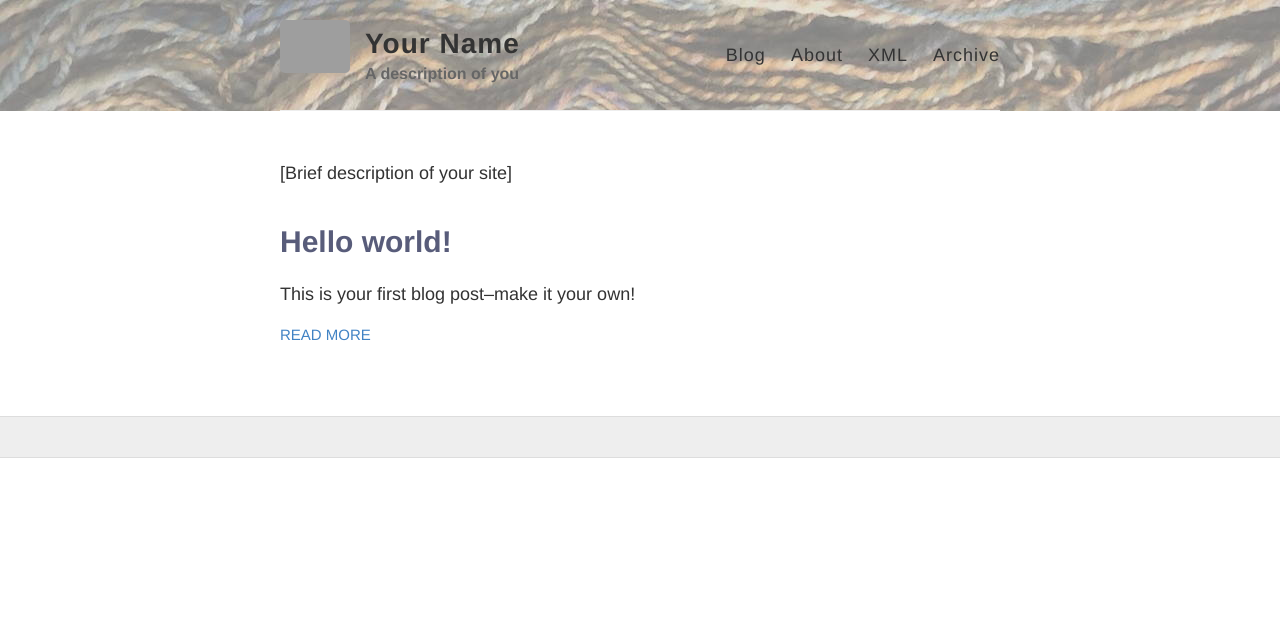
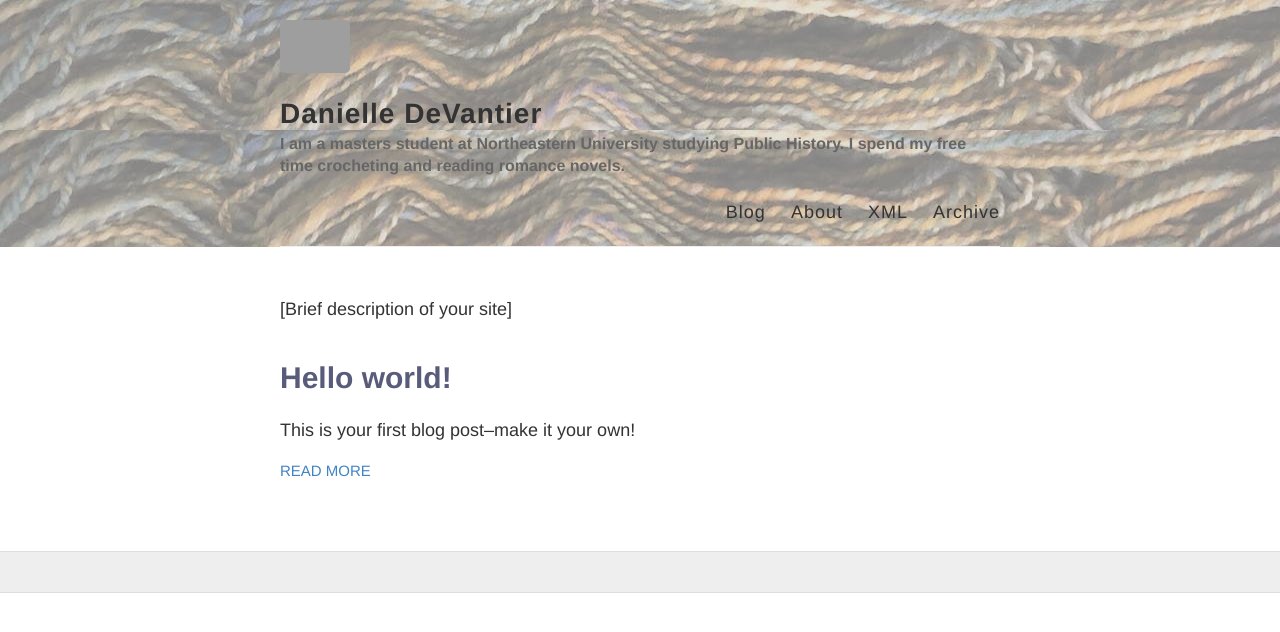
Before and after one commit to dmdevantier/dmdevantier.github.io, a Jekyll site: the page built from index.html, in a window 1280 px wide. Shown: the top 632 px of the page. Built offline with Jekyll 4.4.1, drawn with Linux system fonts in a browser that asks for light colours; grey boxes are pictures that could not be loaded.

Commit message:
updated _config.yml to dmdevantier.github.io

```diff
--- a/_config.yml
+++ b/_config.yml
@@ -3,13 +3,13 @@
 #
 
 # Name of your site (displayed in the header)
-name: Your Name
+name: Danielle DeVantier
 
 # Short bio or description (displayed in the header)
-description: A description of you
+description: I am a masters student at Northeastern University studying Public History. I spend my free time crocheting and reading romance novels.
 
 # URL of your avatar or profile pic
-avatar: https://raw.githubusercontent.com/[yourusername]/[yourusername].github.io/master/images/[filename].jpg
+avatar: https://raw.githubusercontent.com/[dmdevantier]/[dmdevantier].github.io/master/images/[5237 bio headshot picture .jpeg].jpg
 
 #
 # Flags below are optional
@@ -17,16 +17,10 @@ avatar: https://raw.githubusercontent.com/[yourusername]/[yourusername].github.i
 
 # Includes an icon in the footer for each username you enter
 footer-links:
-  dribbble:
-  email:
-  facebook:
-  flickr:
   github:
-  instagram:
   linkedin:
   pinterest:
   rss: # just type anything here for a working RSS icon
-  twitter:
   stackoverflow: # your stackoverflow profile, e.g. "users/50476/bart-kiers"
   youtube: # channel/<your_long_string> or user/<user-name>
   googleplus: # anything in your profile username that comes after plus.google.com/
```
